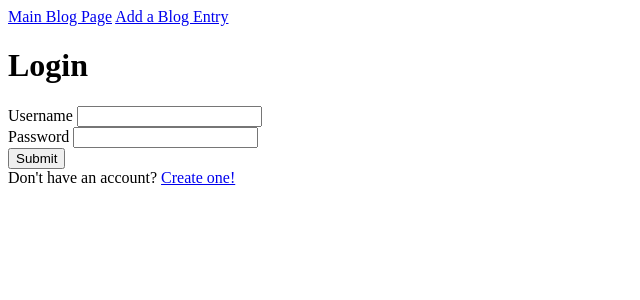
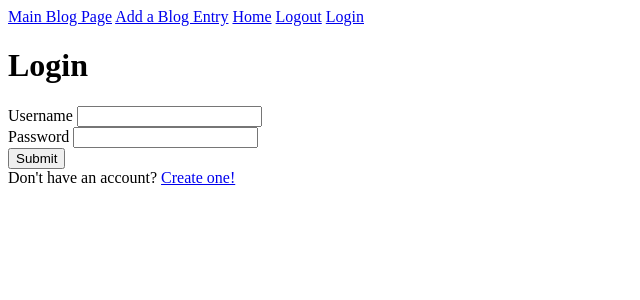
Before and after one commit to joetopp/blogz, a Flask app: page /login in a window 1280 px wide. Shown: the top 300 px of the page, without its empty margins (0-640 px from the left). Run offline with Flask 2, Linux system fonts and the light colour scheme.

Commit message:
adding navbar, logout, and supporting post authors

```diff
--- a/main.py
+++ b/main.py
@@ -102,6 +102,11 @@ def signup():
 
     return render_template('signup.html')
 
+@app.route("/logout")
+def logout():
+    del session['username']
+    return redirect("/")
+
 @app.route("/newpost", methods=['GET', 'POST'])
 def newpost():
     if request.method == 'POST':
@@ -119,8 +124,8 @@ def newpost():
         if titleerr != "" or bodyerr != "":
             return render_template("newpost.html", titleerr=titleerr, bodyerr=bodyerr)
 
-        # TODO: add user to constructuor
-        newpost = Blog(title, body)
+        author = User.query.filter_by(username=session['username']).first()
+        newpost = Blog(title, body, author)
         db.session.add(newpost)
         db.session.commit()
         return redirect("/blog?id=" + str(newpost.id))
--- a/templates/base.html
+++ b/templates/base.html
@@ -15,6 +15,9 @@
     <body>
         <a href="/blog">Main Blog Page</a>
         <a href="/newpost">Add a Blog Entry</a>
+        <a href="/">Home</a>
+        <a href="/logout">Logout</a>
+        <a href="/login">Login</a>
         {% block content %}
         {% endblock %}
     </body>
```
